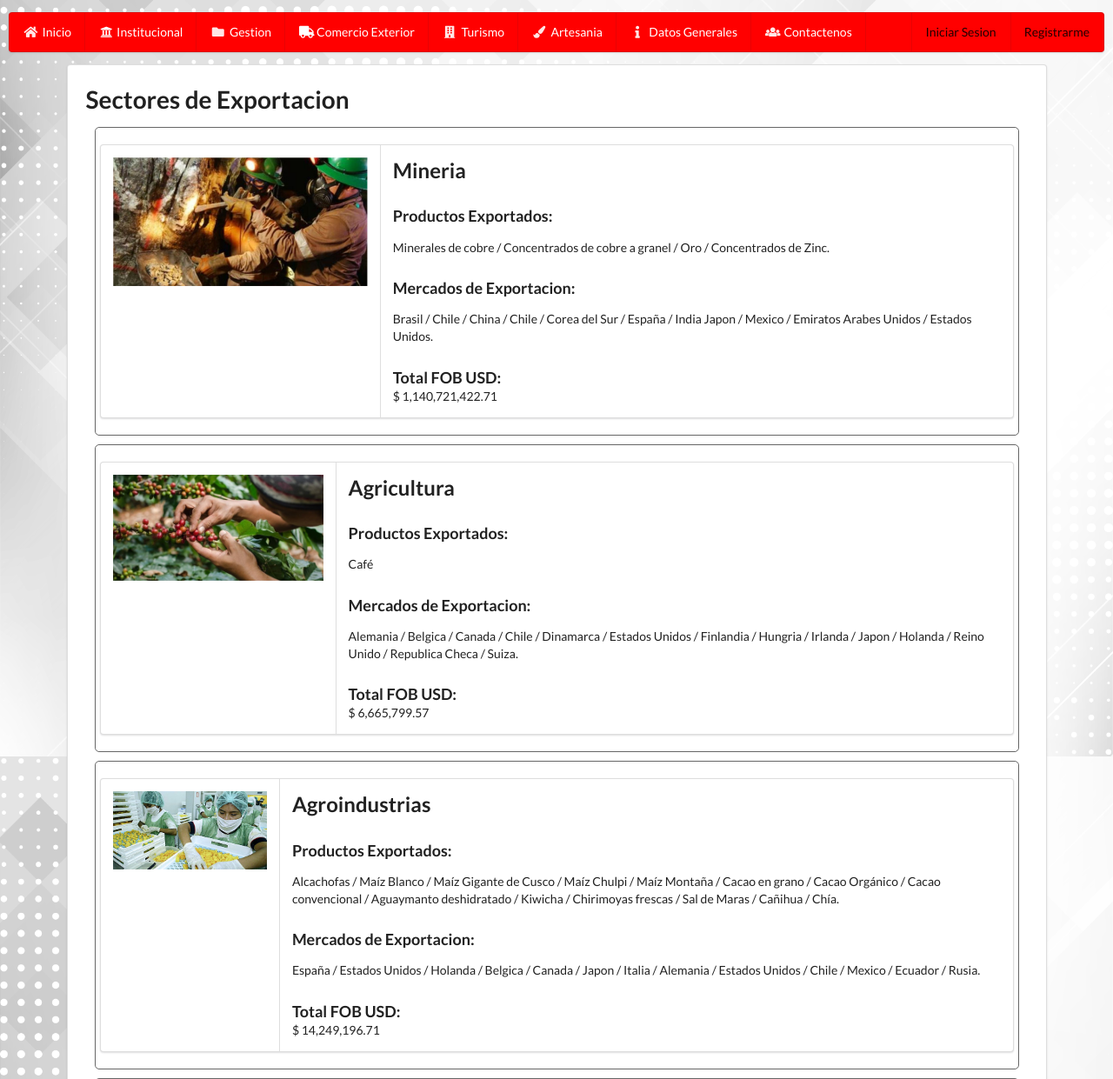
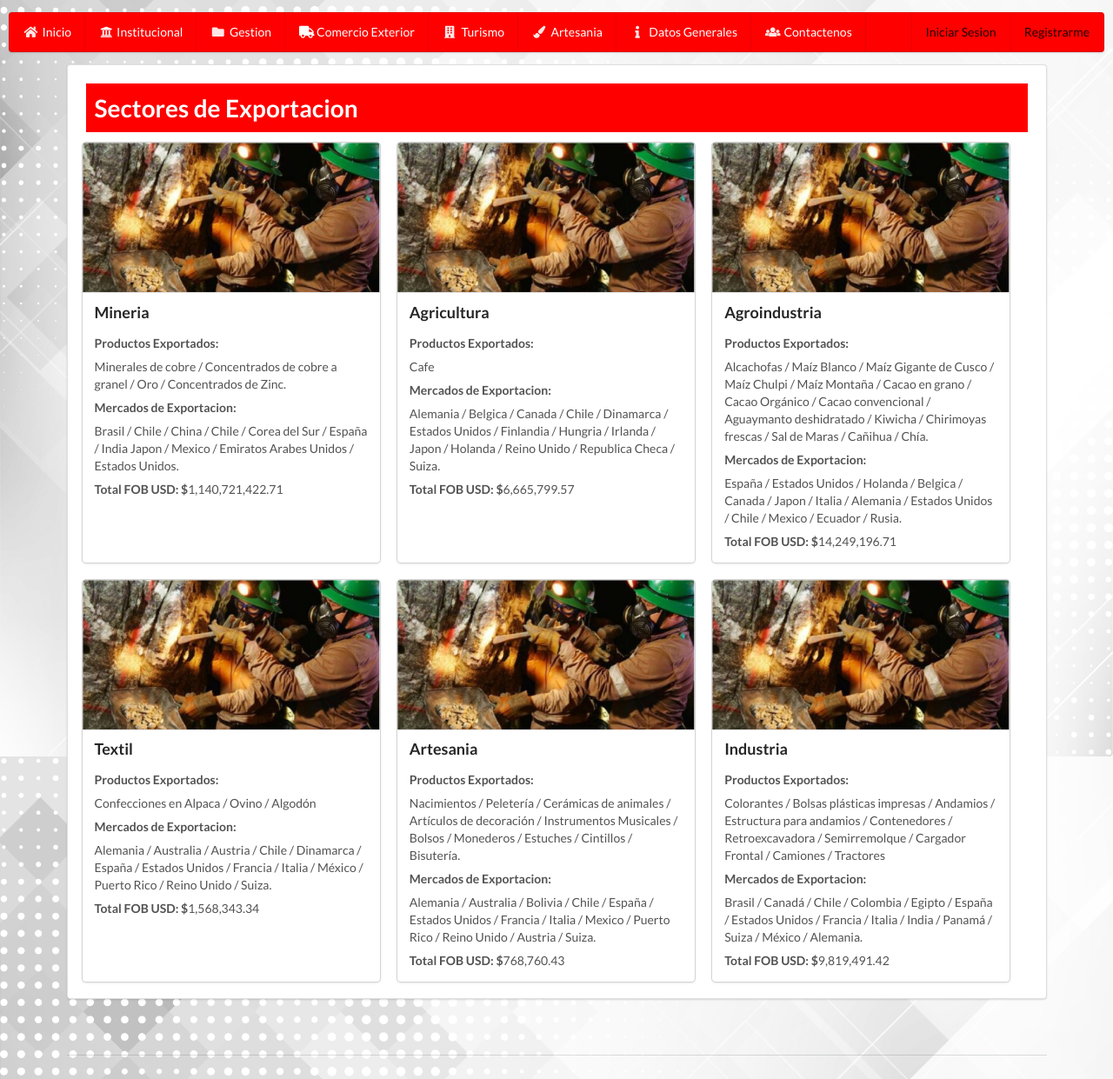
Before and after one commit to GarySkt/cms, a PHP site: page /cms/index.php?section=sectores_exportacion in a window 1280 px wide. Shown: the part 410-1651 px from the top of the page at 87% size. Run offline with PHP 8.4, Linux system fonts and the light colour scheme; data comes from the database, SQL or seed files in the repository; both versions use the stored data as it was after the commit.

Commit message:
cambios pocos
db tabla anhadida
guadar pom solo nombre falta el pdf
sectores de exportacion obtiene de bd

```diff
--- a/res/php/app_top.php
+++ b/res/php/app_top.php
@@ -19,5 +19,12 @@
 	){
 		//obtener contenido de publicacion
 		$pom = $user->getPom();
+	}elseif(
+		isset($_GET['section']) &&
+		$_GET['section']=="sectores_exportacion"
+	){
+		//obtener contenido de publicacion
+		$se = $user->getSectorExportacion();
 	}
+
  ?>
--- a/res/php/app_top_admin.php
+++ b/res/php/app_top_admin.php
@@ -31,7 +31,7 @@
 		isset($_GET['section']) &&
 		$_GET['section']=="pom"
 	){
-		//obtener contenido de publicacion
+		//obtener contenido pom
 		$pom = $user->getPom();
 	}
 
--- a/res/php/functions.php
+++ b/res/php/functions.php
@@ -83,6 +83,8 @@
 			]);
 			return $posts;
 		}
+
+		/*CX*/
 		/*cx pom*/
 		public function getPom(){
 			global $database;
@@ -98,6 +100,22 @@
 		}
 
 		/*cx pom end*/
+		/*Sectores de Exportacion*/
+		public function getSectorExportacion(){
+			global $database;
+
+			$se = $database->select("sector_exportacion",[
+				"id_se",
+				"sector",
+				"producto_exportado",
+				"mercado_exportacion",
+				"total_fob"
+			]);
+			return $se;
+		}
+		/* end Sectores de Exportacion*/
+		/*end CX*/
+
 
 		public function getPostInfo($id_post){
 
@@ -210,7 +228,16 @@
 		/*end post*/
 		/*cx*/
 		/*pom*/
-
+		/*save*/
+		public function savepom($txtnamepom){
+			global $database;
+			$database->insert("tbl_uploads",[
+				//htmlentities previene la inyectar codigo
+				"name"=>htmlentities($txtnamepom)
+			]);
+			return $database->id();
+		}
+		/*delete*/
 		public function deletepom($pom_id){
 			global $database;
 			//tabladonde se insertara -- informacion a gardar
@@ -219,8 +246,11 @@
 			]);
 			return $delete->rowCount();
 		}
+		/*end pom*/
+		/*Sector de Exportacion*/
 
-		/*end pom*/
+
+		/*emd Sector de Exportacion*/
 		/*cx*/
 	}
  ?>
--- a/views/main_nav/cx/sectores_exportacion.php
+++ b/views/main_nav/cx/sectores_exportacion.php
@@ -1,96 +1,23 @@
 <div class="ui padded container segment">
 	<!--ui raised very padded text container segment -->
-	<h1>Sectores de Exportacion</h1>
-	<div class="ui centered ">
-			<div class="post_container" style="margin: 10px">
-				<div class="ui horizontal segments">
-					<div class="ui segment">
-						<img class="ui medium image"src="../cms/res/img/MINERIA.jpg" alt="Mineria">
-					</div>
-					<div class="ui segment">
-						<h2>Mineria</h2>
-						<h3>Productos Exportados:</h3>
-						<p>Minerales de cobre / Concentrados de cobre a granel / Oro / Concentrados de Zinc.</p>
-						<h3>Mercados de Exportacion:</h3>
-						<p>Brasil / Chile / China / Chile / Corea del Sur / España / India Japon / Mexico / Emiratos Arabes Unidos / Estados Unidos.</p>
-						<h3><b>Total FOB USD:</b></h3>$ 1,140,721,422.71
+	<h1 class="title">Sectores de Exportacion</h1>
+	<div class="ui three stackable cards">
+		<?php foreach($se as $se): ?>
+			<div class="card" style="margin: 10px">
+				<div class="image">
+					<img class="ui medium image"src="../cms/res/img/MINERIA.jpg" alt="Mineria">
+				</div>
+				<div class="content">
+					<h2 class="header"><?php echo $se['sector'] ?></h2>
+					<div class="description">
+						<p><b>Productos Exportados:</b></p>
+						<p><?php echo $se['producto_exportado'] ?></p>
+						<p><b>Mercados de Exportacion:</b></p>
+						<p><?php echo $se['mercado_exportacion'] ?></p>
+						<p><b>Total FOB USD: $</b><?php echo $se['total_fob']?></p>
 					</div>
 				</div>
 			</div>
-			<div class="post_container" style="margin: 10px">
-				<div class="ui horizontal segments">
-					<div class="ui segment">
-						<img class="ui medium image"src="../cms/res/img/AGRICOLA.jpg" alt="Agricultura">
-					</div>
-					<div class="ui segment">
-						<h2>Agricultura</h2>
-						<h3>Productos Exportados:</h3>
-						<p>Café</p>
-						<h3>Mercados de Exportacion:</h3>
-						<p>Alemania / Belgica / Canada / Chile / Dinamarca / Estados Unidos / Finlandia / Hungria / Irlanda / Japon / Holanda / Reino Unido / Republica Checa / Suiza.</p>
-						<h3><b>Total FOB USD:</b></h3>$ 6,665,799.57
-					</div>
-				</div>
-			</div>
-			<div class="post_container" style="margin: 10px">
-				<div class="ui horizontal segments">
-					<div class="ui segment">
-						<img class="ui medium image"src="../cms/res/img/AGROINDUSTRIA.jpg" alt="Agroindustrias">
-					</div>
-					<div class="ui segment">
-						<h2>Agroindustrias</h2>
-						<h3>Productos Exportados:</h3>
-						<p>Alcachofas / Maíz Blanco / Maíz Gigante de Cusco / Maíz Chulpi / Maíz Montaña / Cacao en grano / Cacao Orgánico / Cacao convencional / Aguaymanto deshidratado / Kiwicha / Chirimoyas frescas / Sal de Maras / Cañihua / Chía.</p>
-						<h3>Mercados de Exportacion:</h3>
-						<p>España / Estados Unidos / Holanda / Belgica / Canada / Japon / Italia / Alemania / Estados Unidos / Chile / Mexico / Ecuador / Rusia.</p>
-						<h3><b>Total FOB USD:</b></h3> $ 14,249,196.71
-					</div>
-				</div>
-			</div>
-			<div class="post_container" style="margin: 10px">
-				<div class="ui horizontal segments">
-					<div class="ui segment">
-						<img class="ui medium image"src="../cms/res/img/Textileria.jpg" alt="Textil">
-					</div>
-					<div class="ui segment">
-						<h2>Textil</h2>
-						<h3>Productos Exportados:</h3>
-						<p>Confecciones en Alpaca / Ovino / Algodón</p>
-						<h3>Mercados de Exportacion:</h3>
-						<p>Alemania / Australia / Austria / Chile / Dinamarca / España / Estados Unidos / Francia / Italia / México / Puerto Rico / Reino Unido / Suiza.</p>
-						<h3><b>Total FOB USD:</b></h3>$ 1,568,343.34
-					</div>
-				</div>
-			</div>
-			<div class="post_container" style="margin: 10px">
-				<div class="ui horizontal segments">
-					<div class="ui segment">
-						<img class="ui medium image"src="../cms/res/img/artesania-2.jpg" alt="Artesania">
-					</div>
-					<div class="ui segment">
-						<h2>Artesania</h2>
-						<h3>Productos Exportados:</h3>
-						<p>Nacimientos / Peletería / Cerámicas de animales / Artículos de decoración / Instrumentos Musicales / Bolsos / Monederos / Estuches / Cintillos / Bisutería.</p>
-						<h3>Mercados de Exportacion:</h3>
-						<p>Alemania / Australia / Bolivia / Chile / España / Estados Unidos / Francia / Italia / Mexico / Puerto Rico / Reino Unido / Austria / Suiza.</p>
-						<h3><b>Total FOB USD:</b></h3>$ 768,760.43
-					</div>
-				</div>
-			</div>
-			<div class="post_container" style="margin: 10px">
-				<div class="ui horizontal segments">
-					<div class="ui segment">
-						<img class="ui medium image"src="../cms/res/img/MINERIA.jpg" alt="Pesca">
-					</div>
-					<div class="ui segment">
-						<h2>Pesca</h2>
-						<h3>Productos Exportados:</h3>
-						<p>Minerales de cobre / Concentrados de cobre a granel / Oro / Concentrados de Zinc.</p>
-						<h3>Mercados de Exportacion:</h3>
-						<p>Brasil / Chile / China / Chile / Corea del Sur / España / India Japon / Mexico / Emiratos Arabes Unidos / Estados Unidos.</p>
-						<h3><b>Total FOB USD:</b></h3>$ 1,140,721,422.71
-					</div>
-				</div>
-			</div>
+		<?php endforeach; ?>
 	</div>
 </div>
```
Also changed, not shown: DB/db_dircetur.sql (+85 -10 lines), res/js/admin.js (+42 -4 lines), res/php/admin_actions/save_pom.php (added, +18 -0 lines), res/php/admin_actions/upload_pom.php (deleted, +0 -15 lines), views/admin/pom.php (+18 -20 lines), views/main_nav/cx/pom.php (+9 -5 lines).
